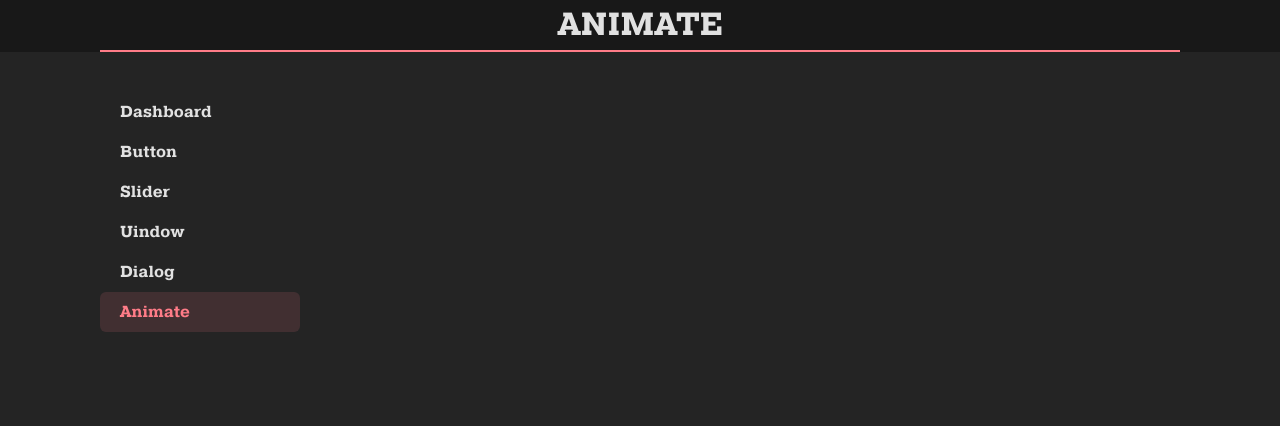
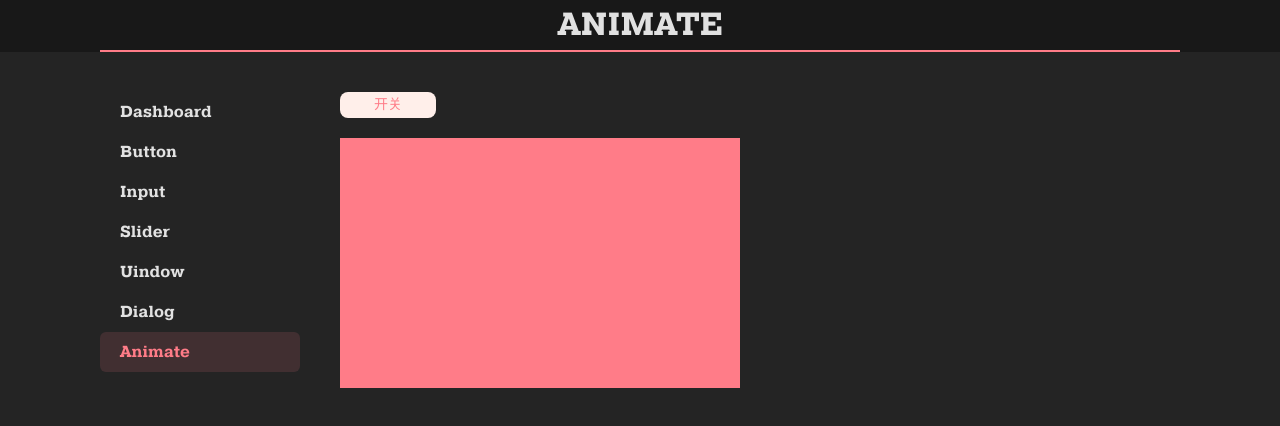
Before and after one commit to inaba-rccv/uindow, a Vue app in the folder packages/client/: page /animate in a window 1280 px wide. Shown: the top 426 px of the page. Built offline with nearby package versions, Linux system fonts and the light colour scheme.

Commit message:
更新展示页面

```diff
--- a/packages/client/src/router/index.ts
+++ b/packages/client/src/router/index.ts
@@ -25,6 +25,18 @@ export const constantRoutes = [
         path: '',
         name: 'button',
         component: () => import('@/views/button/button.vue'),
+      }
+    ]
+  },
+  {
+    path: '/input',
+    component: Layout,
+    meta: { title: 'Input' },
+    children: [
+      {
+        path: '',
+        name: 'input',
+        component: () => import('@/views/input/input.vue'),
       }
     ]
   },
--- a/packages/client/src/views/animate/animate.vue
+++ b/packages/client/src/views/animate/animate.vue
@@ -1,7 +1,28 @@
 <script lang="ts" setup>
+import { ref } from "vue"
 import "./index.scss"
+
+const boxShow = ref(true)
 </script>
 
 <template>
-  <div class="page-content"></div>
+  <div class="pageview-animate page-content">
+    <div class="mb-20">
+      <ui-button plain @click="boxShow = !boxShow">开关</ui-button>
+    </div>
+    <transition name="scale-slide">
+      <div class="animate-box" v-show="boxShow"></div>
+    </transition>
+  </div>
 </template>
+
+<style lang="scss" scoped>
+.pageview-animate {
+  perspective: 1000px;
+}
+.animate-box {
+  width: 400px;
+  height: 250px;
+  background-color: var(--ui-color-primary);
+}
+</style>
--- a/packages/client/src/views/button/button.vue
+++ b/packages/client/src/views/button/button.vue
@@ -8,7 +8,7 @@ import IRight from '@uindow/components/svg/IRight.vue'
       <div style="display: flex; justify-content: center; flex-wrap: wrap">
       </div>
 
-      <div style="margin-bottom: 20px">
+      <div class="mb-20">
         <ui-button circle plain>
           <IRight></IRight>
         </ui-button>
@@ -17,21 +17,21 @@ import IRight from '@uindow/components/svg/IRight.vue'
         </ui-button>
       </div>
 
-      <div style="margin-bottom: 20px">
+      <div class="mb-20">
         <ui-button>Primary</ui-button>
         <ui-button type="warning">Warning</ui-button>
         <ui-button type="danger">Danger</ui-button>
         <ui-button type="success">Success</ui-button>
         <ui-button type="info">Info</ui-button>
       </div>
-      <div style="margin-bottom: 20px">
+      <div class="mb-20">
         <ui-button plain>Primary</ui-button>
         <ui-button plain type="warning">Warning</ui-button>
         <ui-button plain type="danger">Danger</ui-button>
         <ui-button plain type="success">Success</ui-button>
         <ui-button plain type="info">Info</ui-button>
       </div>
-      <div style="margin-bottom: 20px">
+      <div class="mb-20">
         <ui-button disabled>Primary</ui-button>
         <ui-button disabled type="warning">Warning</ui-button>
         <ui-button disabled type="danger">Danger</ui-button>
--- /dev/null
+++ b/packages/client/src/views/input/input.vue
@@ -0,0 +1,12 @@
+<script>
+
+</script>
+
+<template>
+  <div class="page-content">
+    <div class="mb-20">
+      <ui-input></ui-input>
+    </div>
+    <ui-input type="password"></ui-input>
+  </div>
+</template>
```
